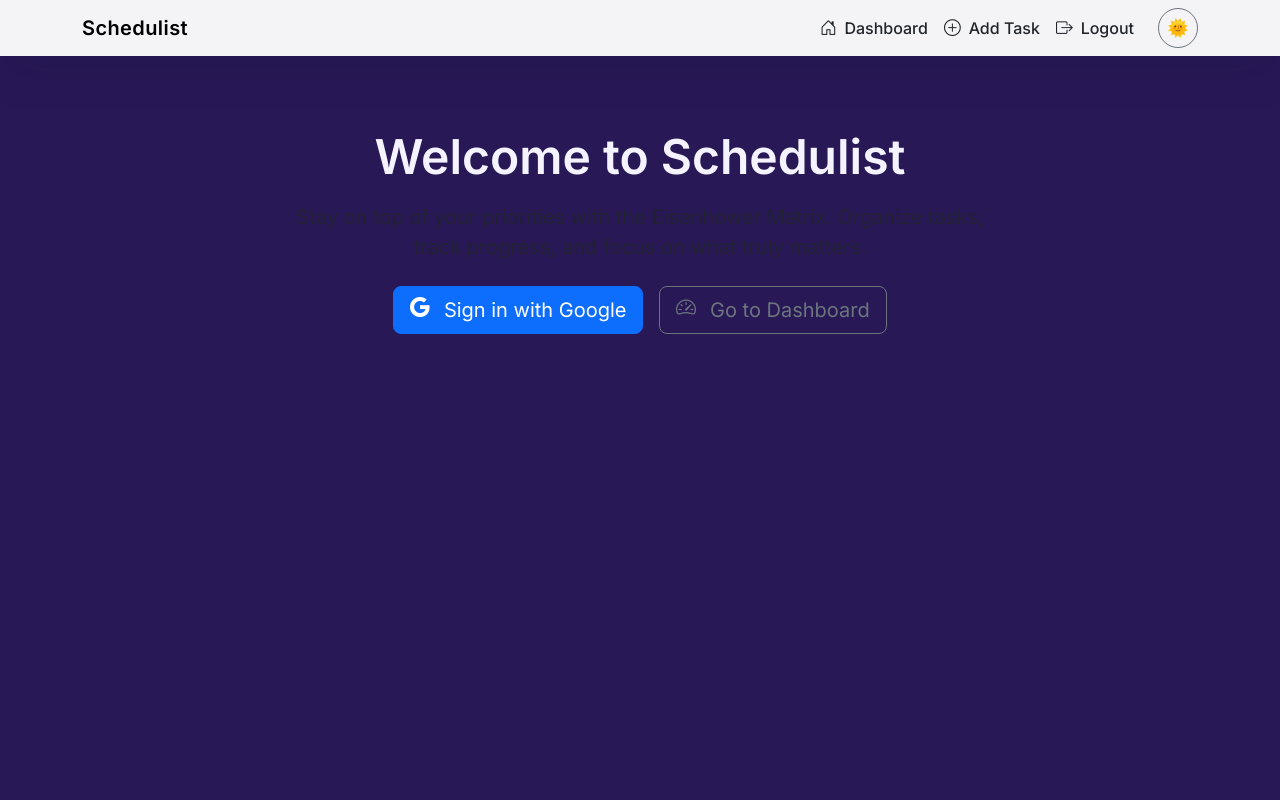
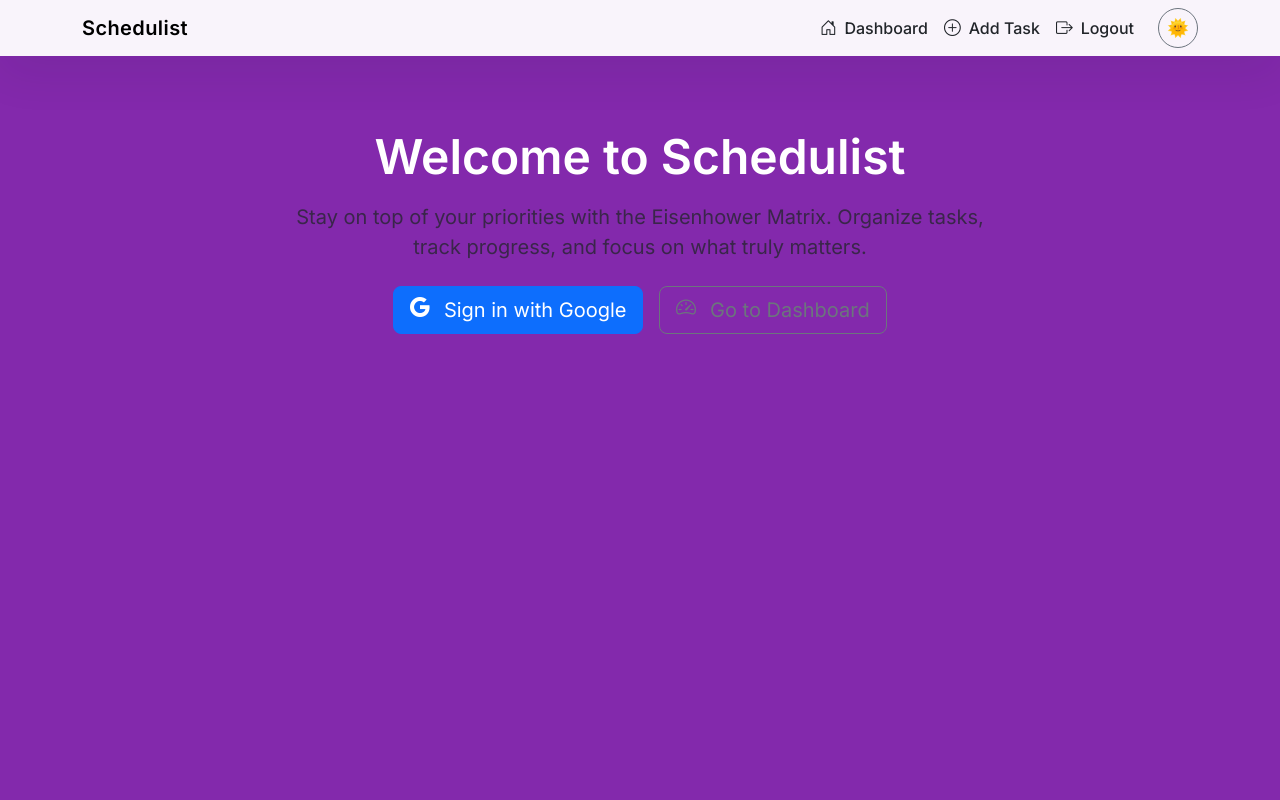
Before and after one commit to ChimdumebiNebolisa/schedulist, a Flask app: page / in a window 1280 px wide. Run offline with Flask 3, Linux system fonts and the light colour scheme; parts of the project's set-up code (start-up, migrations or seed data) failed here and were passed over.

Commit message:
Allow dashboard page to use custom body styling

```diff
--- a/static/custom.css
+++ b/static/custom.css
@@ -6,9 +6,9 @@ body {
 }
 
 body.dashboard-bg {
-    background: #281856;
-    background-color: #281856;
-    color: #f5f3ff;
+    background: none;
+    background-color: #8329AC;
+    color: #ffffff;
 }
 
 body.page-transition {
@@ -33,6 +33,12 @@ body.page-transition.is-exiting {
 html[data-bs-theme="dark"] body {
     background: linear-gradient(180deg, #0f172a 0%, #111827 40%, #0b1120 100%);
     color: #e0e0e0;
+}
+
+html[data-bs-theme="dark"] body.dashboard-bg {
+    background: none;
+    background-color: #8329AC;
+    color: #ffffff;
 }
 
 main {
--- a/templates/base.html
+++ b/templates/base.html
@@ -64,7 +64,9 @@
     <link rel="stylesheet" href="https://cdn.jsdelivr.net/npm/bootstrap-icons@1.10.5/font/bootstrap-icons.css">
     <link rel="stylesheet" href="{{ url_for('static', filename='custom.css') }}">
 </head>
-<body class="d-flex flex-column min-vh-100 page-transition{% block body_class %}{% endblock %}">
+<body
+    class="d-flex flex-column min-vh-100 page-transition{% block body_class %}{% endblock body_class %}"
+>
     {% set current_endpoint = request.endpoint or '' %}
 
     <nav class="navbar navbar-expand-lg bg-white">
--- a/templates/dashboard.html
+++ b/templates/dashboard.html
@@ -2,7 +2,7 @@
 
 {% block title %}Welcome · Schedulist{% endblock %}
 
-{% block body_class %} dashboard-bg{% endblock %}
+{% block body_class %} dashboard-bg{% endblock body_class %}
 
 {% block content %}
 <div class="row justify-content-center">
```
